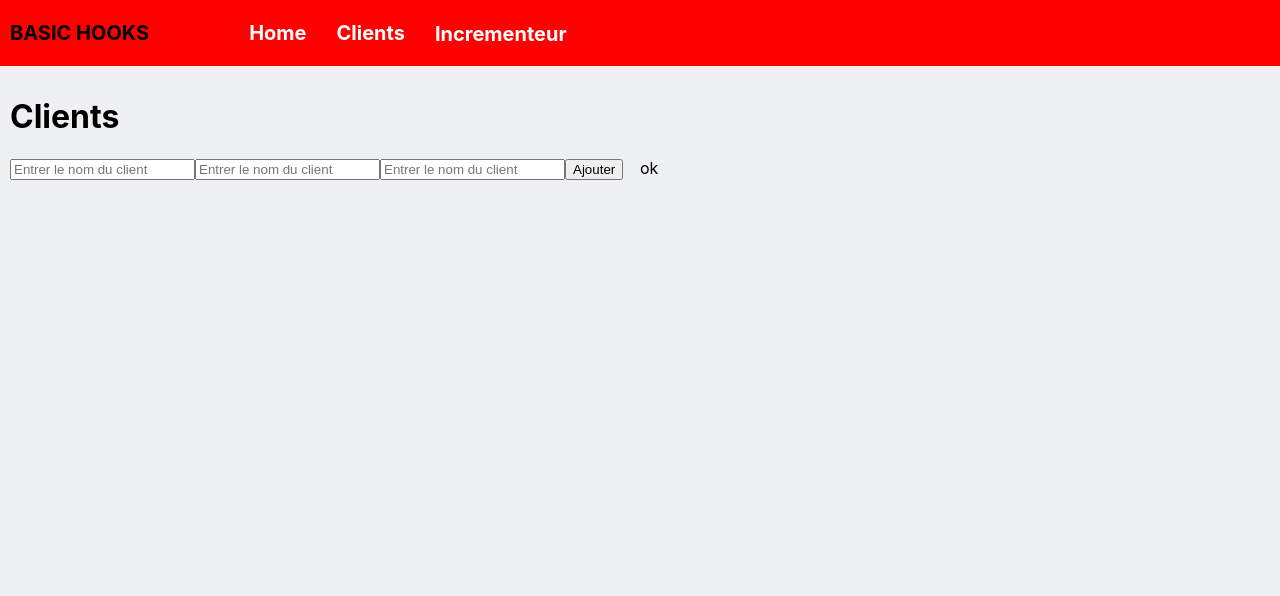
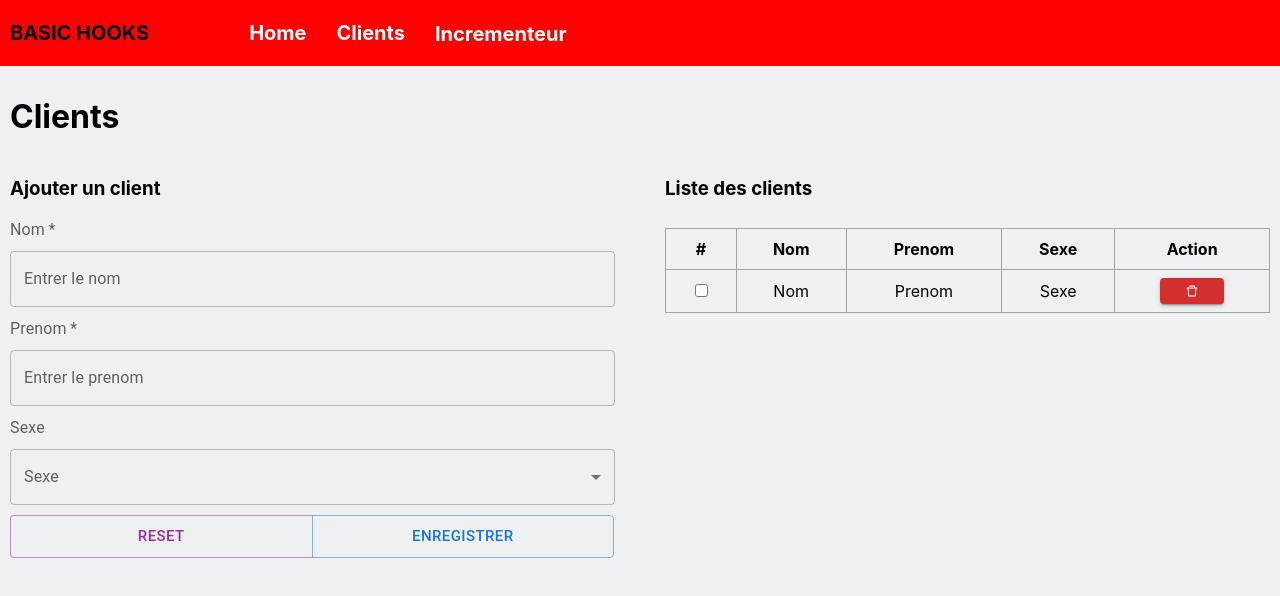
Before and after one commit to alexissengangabo07/React.js-Basics-Hooks, a React (Create React App) app: page /client in a window 1280 px wide. Shown: the top 596 px of the page. Built offline with nearby package versions, Linux system fonts and the light colour scheme.

Commit message:
style: clients page

```diff
--- a/package.json
+++ b/package.json
@@ -6,6 +6,7 @@
     "@emotion/react": "^11.9.3",
     "@emotion/styled": "^11.9.3",
     "@mui/material": "^5.8.5",
+    "@mui/x-data-grid": "^5.12.3",
     "@testing-library/jest-dom": "^5.16.4",
     "@testing-library/react": "^13.3.0",
     "@testing-library/user-event": "^13.5.0",
--- a/src/App.js
+++ b/src/App.js
@@ -15,6 +15,7 @@ function App() {
             <Route path="/" element={<Home />} />
             <Route path="/client" element={<Client />} />
             <Route path="/incrementeur" element={<Incrementeur />} />
+            <Route path="*" element={<Home/>} />
         </Routes>
         </div>
     </main>
--- a/src/components/clients/Client.js
+++ b/src/components/clients/Client.js
@@ -1,7 +1,41 @@
-import React from 'react';
+import React, {useState} from 'react';
 import './client.css';
+import { AiOutlineDelete } from 'react-icons/ai';
+
+import {
+  TextField, Button, FormGroup, FormLabel, ButtonGroup, InputLabel,
+  Select, MenuItem, FormControl
+} from '@mui/material';
+import {} from '@mui/x-data-grid'
 
 function Client() {
+  let [client, setClient] = useState({
+    id: 0,
+    nom: '',
+    prenom: '',
+    sexe: ''
+  });
+  let clients = [];
+const addClient = (e, lastId) => {
+  let data = new FormData(e.target);
+  console.log(clients);
+
+  clients.push({
+      id: lastId+=1,
+      nom: data.get('nom'),
+      prenom: data.get('prenom'),
+      sexe: data.get('sexe')
+  });
+
+  setClient({
+    id: lastId+=1,
+    nom: data.get('nom'),
+    prenom: data.get('prenom'),
+    sexe: data.get('sexe')
+  });
+  console.log(clients);
+}
+
   return (
     <div className="container">
         <div className="header">
@@ -10,15 +44,69 @@ function Client() {
         <main>
             <section className='section-flex'>
               <article className='articles'>
-                <form>
-                  <input type="text" placeholder="Entrer le nom du client" />
-                  <input type="text" placeholder="Entrer le nom du client" />
-                  <input type="text" placeholder="Entrer le nom du client" />
-                  <input type="submit" className='submit-btn' value="Ajouter" />
+              <div>
+                <h3>Ajouter un client</h3>
+              </div>
+                <form encType='multipart/form-data' onSubmit={(e) => { e.preventDefault(); addClient(e, client.id)}} autoComplete="off">
+                  <FormGroup className='form-group'>
+                    <FormLabel required={true} className="label">Nom</FormLabel>
+                    <TextField name='nom' size='medium' label="Entrer le nom" variant="outlined" />
+                  </FormGroup>
+                  <FormGroup className='form-group'>
+                    <FormLabel required={true} className="label">Prenom</FormLabel>
+                    <TextField name='prenom' size='medium' label="Entrer le prenom" variant="outlined" />
+                  </FormGroup>
+                  <FormGroup className="form-group">
+                    <FormLabel className='label'>Sexe</FormLabel>
+                    <FormControl fullWidth>
+                      <InputLabel className='label' id="sexe">Sexe</InputLabel>
+                      <Select
+                        labelId="sexe"
+                        id="select-sexe"
+                        name="sexe"
+                        label="sexe"
+                        value={client.sexe}
+                        onChange={(e) => setClient({...client, sexe: e.target.value})}
+                      >
+                        <MenuItem value={'Masculin'}>Masculin</MenuItem>
+                        <MenuItem value={'Feminin'}>Feminin</MenuItem>
+                      </Select>
+                    </FormControl>
+                  </FormGroup>
+                  <FormGroup className='form-group'>
+                    <ButtonGroup size='large' variant='outlined' >
+                      <Button type='reset' color='secondary' style={{width: '50%'}}>RESET</Button>
+                      <Button type="sumbit" color="primary" style={{width: '50%'}}>ENREGISTRER</Button>
+                    </ButtonGroup>
+                  </FormGroup>
                 </form>
               </article>
               <article className='articles'>
-                ok
+                <div>
+                  <h3>Liste des clients</h3>
+                </div>
+                <div>
+                  <table className='table'>
+                    <thead>
+                      <tr>
+                        <th>#</th>
+                        <th>Nom</th>
+                        <th>Prenom</th>
+                        <th>Sexe</th>
+                        <th>Action</th>
+                      </tr>
+                    </thead>
+                    <tbody>
+                      <tr>
+                        <td><input type="checkbox" /></td>
+                        <td>Nom</td>
+                        <td>Prenom</td>
+                        <td>Sexe</td>
+                        <td><Button color="error" size='larg' variant='contained'><AiOutlineDelete /></Button></td>
+                      </tr>
+                    </tbody>
+                  </table>
+                </div>
               </article>
             </section>
         </main>
--- a/src/components/clients/client.css
+++ b/src/components/clients/client.css
@@ -4,9 +4,34 @@
 
 .section-flex {
     display: flex;
+    gap: 50px;
 }
 
 .articles {
     height: 100vh;
     width: 100%;
 }
+
+.label {
+    margin-bottom: 10px;
+}
+
+.form-group {
+    margin-bottom: 10px;
+}
+
+.table {
+    width: 100%;
+    margin-top: 28px;
+    border-collapse: collapse;
+}
+
+td {
+    border: 1px solid rgb(167, 163, 163);
+    text-align: center;
+    padding: 8px;
+}
+th {
+    border: 1px solid rgb(167, 163, 163);
+    padding: 10px;
+}
--- a/src/components/incrementeur/Incrementeur.js
+++ b/src/components/incrementeur/Incrementeur.js
@@ -1,8 +1,21 @@
-import React from 'react';
+import React, {useState} from 'react';
 import './incrementeur.css';
 import {ButtonGroup, Button} from '@mui/material';
 
 function Incrementeur() {
+    let [nombre, setNombre] = useState(0);
+
+    const handleNombre = (action) => {
+        if(action === 'increment') {
+            setNombre(nombre += 1)
+        }
+        else if(action === 'decrement') {
+            setNombre(nombre -= 1);
+        }
+        else {
+            setNombre(nombre = 0)
+        }
+    }
   return (
     <div className="container">
         <div className="header">
@@ -12,13 +25,14 @@ function Incrementeur() {
             <h5>Increment / Decrement</h5>
             <div className='elements'>
                 <div>
-                    <h1>2</h1>
+                    <span className='counter'>{nombre}</span>
                 </div>
-                <div className="buttons">
-                <ButtonGroup variant="contained" size="large">
-                    <Button>Hello World</Button>
-                    <Button color="success">Hello World</Button>
-                </ButtonGroup>
+                <div>
+                    <ButtonGroup variant="contained" size="large">
+                        <Button color="error" onClick={() => handleNombre('decrement')}>DECREMENTER</Button>
+                        <Button color="info" onClick={() => handleNombre('reset')}>REINITIALISER</Button>
+                        <Button color="success" onClick={() => handleNombre('increment')}>INCREMENTER</Button>
+                    </ButtonGroup>
                 </div>
             </div>
         </main>
--- a/src/components/incrementeur/incrementeur.css
+++ b/src/components/incrementeur/incrementeur.css
@@ -1,39 +1,7 @@
 .elements {
     margin: 40px 0;
 }
-
-.elements div:first-child {
-    margin-left: 7.4%;
+.counter {
+    font-size: 65px;
+    font-weight: bold;
 }
-
-.btn {
-    padding: 12px;
-    border: none;
-    outline: none;
-    color: white;
-    cursor: pointer;
-}
-
-.increment {
-    background: green;
-}
-
-.decrement {
-    background: #f83f37;
-}
-
-.decrement:hover {
-    background: #972521;
-}
-
-.increment:hover {
-    background: rgb(1, 82, 1);
-}
-
-.increment:active {
-    background: rgb(0, 34, 0);
-}
-
-.decrement:active {
-    background: #531512;
-}
```
Also changed, not shown: 1 other file (tests, documents, lock files or other folders).
